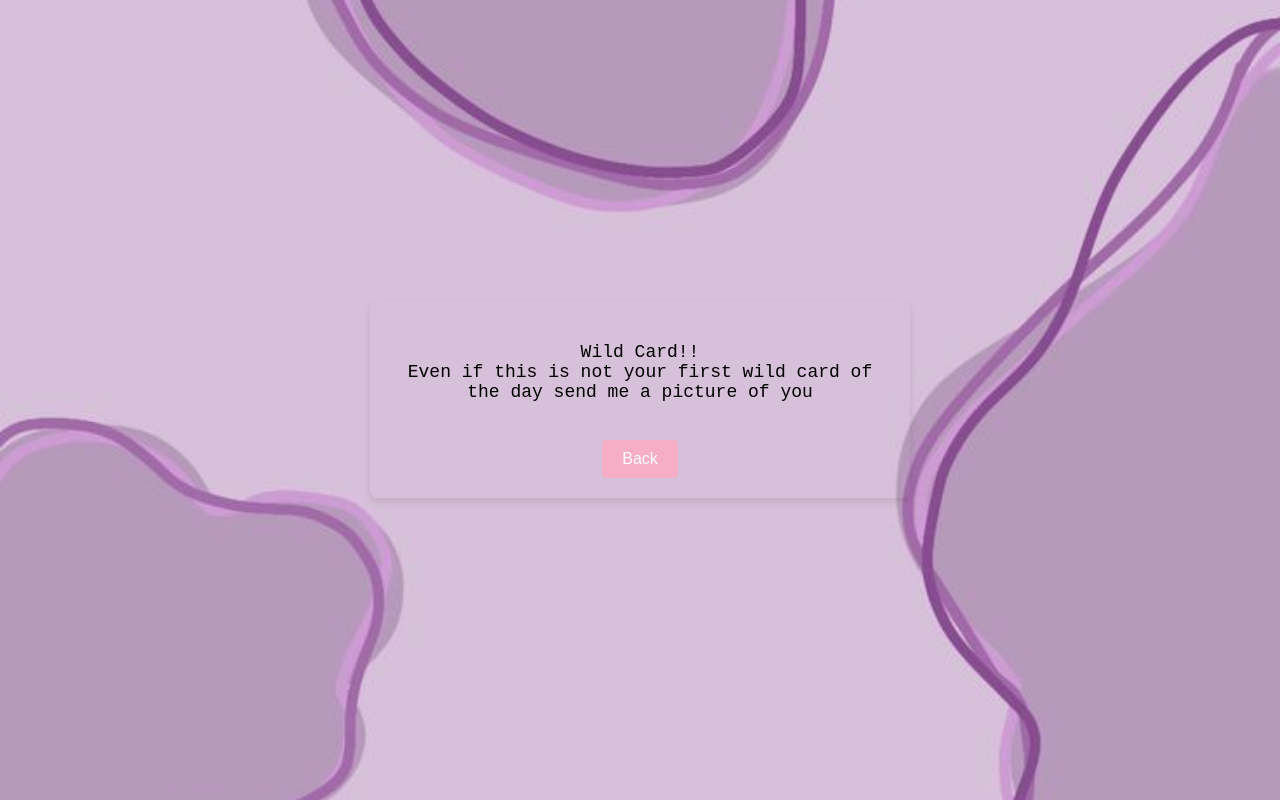
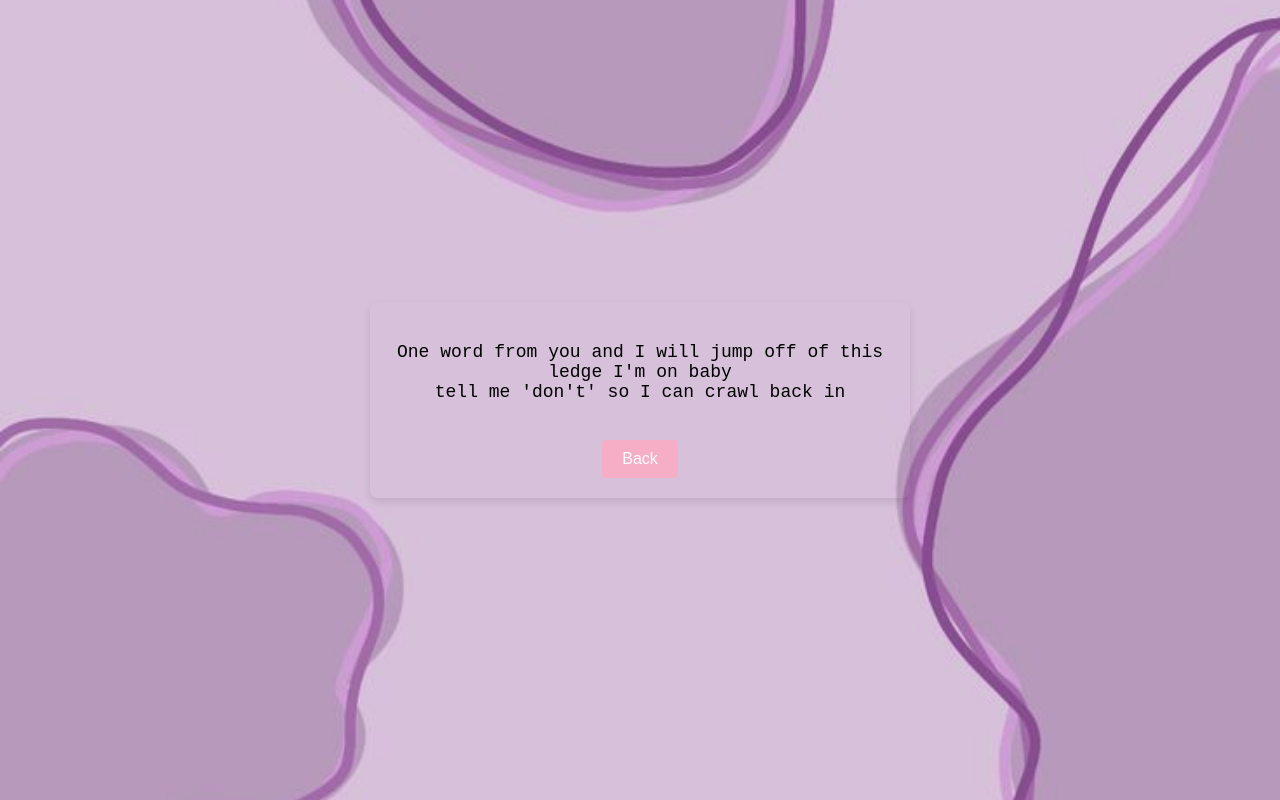
Before and after one commit to kushal-kun/Adrika, a plain HTML site: page index.html in a window 1280 px wide. Both pictures are taken after a click on the button "*insert dice asset here*". Drawn offline with Linux system fonts and the light colour scheme.

Commit message:
Synced up with local files

```diff
--- a/index.html
+++ b/index.html
@@ -7,6 +7,7 @@
     <link rel="stylesheet" href="styles.css">
 </head>
 <body>
+    <audio src="Moonlight Waltz.mp3" autoplay loop></audio>
     <div class="container" id="container1">
         <h1>You'll find here some of my feelings, hopes, secrets and desires. Roll the dice...</h1>
         <button id="generateButton">*insert dice asset here*</button>
--- a/script.js
+++ b/script.js
@@ -34,12 +34,20 @@ document.addEventListener("DOMContentLoaded", () => {
         "It's strange how you can make my heart forget to beat by just smiling at me",
         "You don't know how glad I am to be stuck with you forever",
         "Wild Card!!<br>Even if this is not your first wild card of the day send me a picture of you",
-        "You are beautiful Adrika<br>You make the clouds look dreamier<br>You make my heart flutter<br>I'm pretty sure the stars shine brighter when we are together"
+        "You are beautiful Adrika<br>You make the clouds look dreamier<br>You make my heart flutter<br>I'm pretty sure the stars shine brighter when we are together",
+        "Ever since I met you, I've felt abandoned without your nearness; your nearness is all I ever dream of, the only thing",
+        "Falling in love with you was the best mistake I ever made and I'd choose to make it over and over again",
+        "Tell me your secrets, your feelings, your most trivial of thoughts because they are as important as life itself to me",
+        "You should compliment me sometimes too dude",
+        "What it means to have lived I do not know but being with you has made me understand what it means to have loved",
+        "Your precious smiles man I've lost sleep over them",
+        "One word from you and I will jump off of this ledge I'm on baby<br>tell me 'don't' so I can crawl back in",
+        "These days I wonder if the skies are shedding tears of my yearning for you"
     ];
 
     generateButton.addEventListener("click", () => {
         if (phrases.length > 0) {
-            const randomIndex = Math.floor(Math.random() * phrases.length);
+            const randomIndex = Math.floor(Math.random() * (phrases.length+1));
             phraseDisplay.innerHTML = phrases[randomIndex];
             //phraseDisplay.innerHTML = "In the midst of the crowds<br>In the shapes in the clouds<br>I don't see nobody but you<br>In my rose-tinted dreams<br>Wrinkled silks of my sheets<br>I don't see nobody but you";
             console.log('Random phrase:', phrases[randomIndex]);
```
Also changed, not shown: 2 other files.
